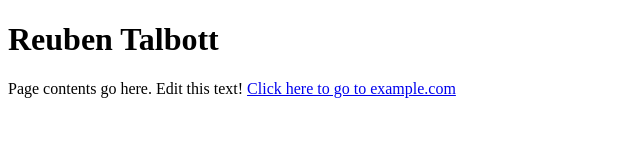
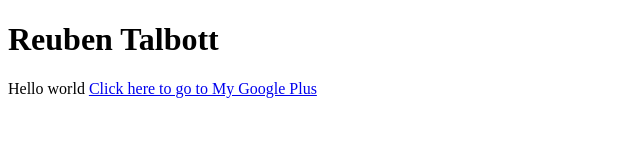
Before and after one commit to chipthrasher/ReubenBTalbott.github.io, a plain HTML site: page index.html in a window 1280 px wide. Shown: the whole page, without its empty margins (0-640 px from the left). Drawn offline with Linux system fonts and the light colour scheme.

Commit message:
Update index.html

```diff
--- a/index.html
+++ b/index.html
@@ -1,11 +1,11 @@
 <!DOCTYPE html>
 <html>
     <head>
-        <title>My Page Title</title>
+        <title>My Website</title>
     </head>
     <body>
         <h1>Reuben Talbott</h1>
-        Page contents go here. Edit this text!
-        <a href="http://example.com">Click here to go to example.com</a>
+        Hello world
+        <a href="https://plus.google.com/u/0/104825255691704570997">Click here to go to My Google Plus</a>
     </body>
 </html>
```
